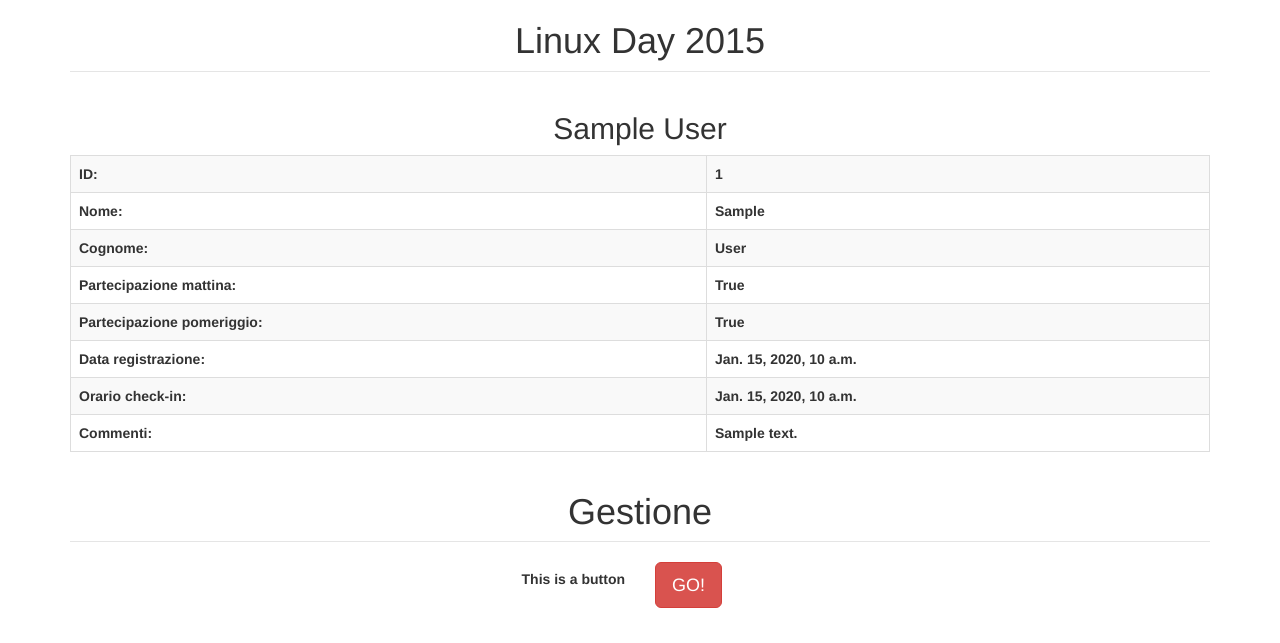
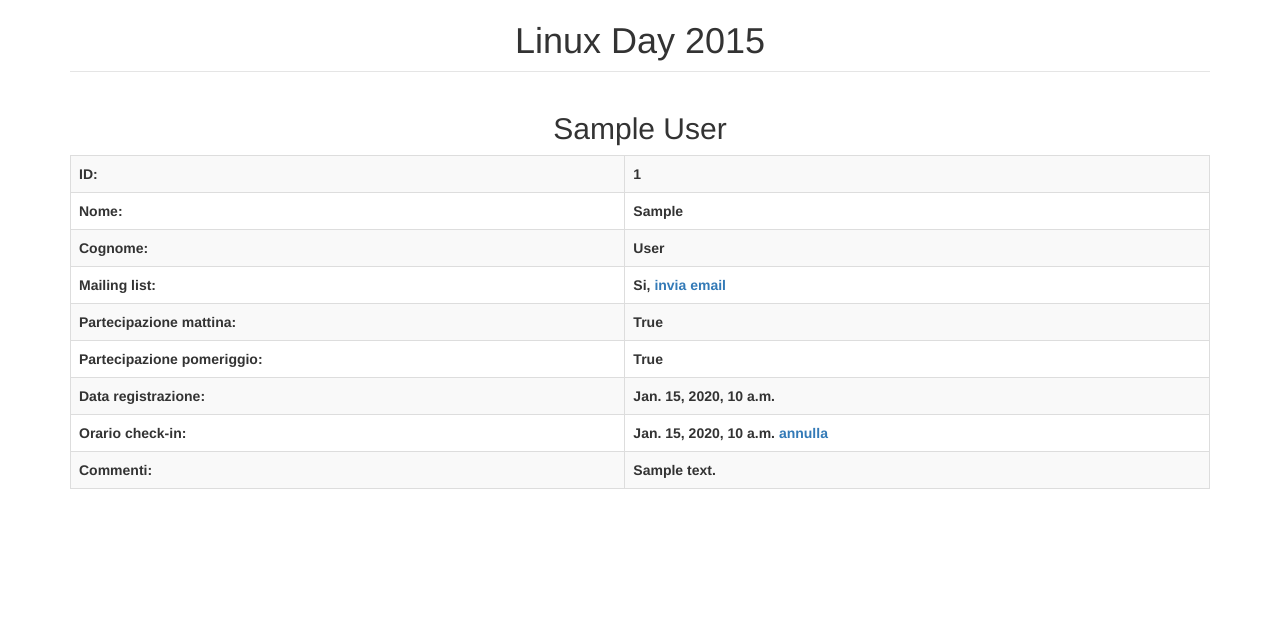
Before and after one commit to Roma2Lug-Projects/Registration-Form, a Django app: page /participants/details?id=1 in a window 1280 px wide. Shown: the part 238-881 px from the top of the page. After the commit the page ends 727 px from the top, so only its background shows below. Run offline with Django 3.2, Linux system fonts and the light colour scheme; a user stored in the database is signed in; tables that the repository leaves empty hold one stand-in row (values such as "Sample post"); lists and menus that the app fills with data are empty; some libraries are stand-ins or nearby versions.

Commit message:
Email sender

```diff
--- a/server/registration_form/portal/models.py
+++ b/server/registration_form/portal/models.py
@@ -21,3 +21,6 @@
 	check_in = models.DateTimeField(blank=True, null=True)
 
 	comments = models.TextField(blank=True)
+
+	def __str__(self):
+		return str(self.first_name) + ' ' + str(self.last_name)
--- a/server/registration_form/portal/templates/portal/base_template.html
+++ b/server/registration_form/portal/templates/portal/base_template.html
@@ -46,7 +46,7 @@
 
           <!-- Right side (account management) -->
           <ul class="nav navbar-nav navbar-right">
-{% if user and user.is_authenticated %}
+{% if user.is_authenticated %}
 			<li class="dropdown">
 			<a href="#" class="dropdown-toggle" data-toggle="dropdown">{{ user }} <span class="caret"></span></a>
               <ul class="dropdown-menu" role="menu">
@@ -56,7 +56,7 @@
                 <li class="divider"></li>
 	{% endif %}
                 <li class="dropdown-header">Gestione</li>
-				<li><a href="#">Invia email</a></li>
+				<li><a href="{% url 'portal:email_sender' %}?id=all">Invia email</a></li>
                 <li class="divider"></li>
 				<li><a href="{% url 'portal:logout' %}">Scollegati</a></li>
               </ul>
--- a/server/registration_form/portal/templates/portal/participant.html
+++ b/server/registration_form/portal/templates/portal/participant.html
@@ -1,6 +1,5 @@
 {% extends 'portal/base_template.html' %}
 {% load staticfiles %}
-{% load bootstrap %}
 
 {% block description %}Linux Day{% endblock %}
 {% block title %}{{ p.first_name }} {{ p.last_name }}{% endblock %}
@@ -24,6 +23,9 @@
 							<th><b>Cognome</b>:</th><th>{{ p.last_name }}</th>
 						</tr>
 						<tr>
+							<th><b>Mailing list</b>:</th><th>{% if p.mailing_list %}Si, <a href="{% url 'portal:email_sender' %}?id={{ p.participant_id }}">invia email</a>{% else %}No{% endif %}</th>
+						</tr>
+						<tr>
 							<th><b>Partecipazione mattina</b>:</th><th>{{ p.participate_morning }}</th>
 						</tr>
 						<tr>
@@ -33,7 +35,7 @@
 							<th><b>Data registrazione</b>:</th><th>{{ p.registration_date }}</th>
 						</tr>
 						<tr>
-							<th><b>Orario check-in</b>:</th><th>{{ p.check_in }}</th>
+							<th><b>Orario check-in</b>:</th><th>{% if not p.check_in %}<a href="{% url 'portal:participant_details' %}?id={{ p.participant_id }}&do_checkin=true">Fai check-in ora</a>{% else %}{{ p.check_in }} <a href="{% url 'portal:participant_details' %}?id={{ p.participant_id }}&do_checkin=false">annulla</a>{% endif %}</th>
 						</tr>
 						<tr>
 							<th><b>Commenti</b>:</th><th>{{ p.comments }}</th>
@@ -42,21 +44,5 @@
 				</table>
 			</div>
 		</div>
-		<div class="row">
-			<div class="col-sm-12"><legend><h1>Gestione</h1></legend></div>
-		</div>
-		<form class="form-horizontal">
-			<fieldset>
-
-				<!-- Button -->
-				<div class="form-group">
-				  <label class="col-sm-6 col-lg-6 control-label" for="levels">This is a button</label>
-				  <div class="col-sm-6 col-lg-6">
-					<a class="btn btn-lg btn-danger" href="#" role="button">GO!</a>
-				  </div>
-				</div>
-
-			</fieldset>
-		</form>
 
 {% endblock %}
--- a/server/registration_form/portal/templates/portal/participant_list.html
+++ b/server/registration_form/portal/templates/portal/participant_list.html
@@ -1,6 +1,5 @@
 {% extends 'portal/base_template.html' %}
 {% load staticfiles %}
-{% load bootstrap %}
 
 {% block description %}Linux Day{% endblock %}
 {% block title %}Lista partecipanti{% endblock %}
--- a/server/registration_form/portal/urls.py
+++ b/server/registration_form/portal/urls.py
@@ -17,6 +17,7 @@
 	url(r'^participants/mailing_list$', views.mailing_list, name='mailing_list'),
 	url(r'^participants/checked_in$', views.checked_in, name='checked_in'),
 	url(r'^participants/details$', views.participant_details, name='participant_details'),
+	url(r'^emails$', views.email_sender, name='email_sender'),
 
 	# REST interfaces
 	url(r'^rest/$', views.RESTParticipantList.as_view(), name='rest_list'),
--- a/server/registration_form/portal/views.py
+++ b/server/registration_form/portal/views.py
@@ -26,7 +26,7 @@
 from rest_framework import permissions
 
 # Email
-from django.core.mail import EmailMultiAlternatives
+from django.core.mail import EmailMultiAlternatives, send_mass_mail
 from email.mime.image import MIMEImage
 
 # QR Code
@@ -42,7 +42,8 @@
 
 
 # Change this if you want to enable/disable emails service
-DISABLE_EMAIL = settings.DEBUG
+#DISABLE_EMAIL = settings.DEBUG
+DISABLE_EMAIL = False
 
 
 
@@ -58,7 +59,7 @@
 		participant_id = generateSerial()
 	return participant_id
 
-def send_email(participant):
+def send_registration_email(participant):
 	# Generate QRCode
 	img = qrcode.make(participant.participant_id, image_factory=PymagingImage)
 	img_stream = BytesIO()
@@ -66,7 +67,7 @@
 
 	# Compose email
 	subject = 'ID registrazione Linux Day Roma 2014'
-	from_email = 'Roma2LUG <roma2lug@gmail.com>'
+	from_email = settings.EMAIL_CANONICAL_NAME + ' <' + settings.EMAIL_HOST_USER + '>'
 
 	text = 'Caro ' + participant.first_name + ',\n'
 	text += 'grazie per esserti iscritto al nostro Linux Day.\n'
@@ -98,6 +99,17 @@
 
 	mail.send(fail_silently=True)
 
+def send_email(participants, subject, message):
+	from_email = settings.EMAIL_CANONICAL_NAME + ' <' + settings.EMAIL_HOST_USER + '>'
+
+	email_list = []
+	for p in participants:
+		email = str(p) + ' <' + p.email + '>'
+		email_list.append((subject, message, from_email, [email,]))
+	email_tuples = tuple(email_list)
+
+	send_mass_mail(email_tuples, fail_silently=True)
+
 PARTICIPATIONS = [
 	[0, 'Mattina'],
 	[1, 'Pomeriggio'],
@@ -112,14 +124,11 @@
 	comments = forms.CharField(label='Commenti', max_length=512, widget=forms.Textarea, required=False)
 	mailing_list = forms.BooleanField(label='Consenti di ricevere email riguardanti il Linux Day come variazioni sul programma o eventi speciali.', initial=True, required=False)
 
-def get_mails():
-	return Participant.objects.filter(mailing_list=True).value_list('email', flat=True)
-
 
 
 # Views
 
-@require_http_methods(["GET", "POST"])
+@require_http_methods(['GET', 'POST'])
 def index(request):
 	# if this is a POST request we need to process the form data
 	if request.method == 'POST':
@@ -158,7 +167,7 @@
 
 			# Send the email
 			if not DISABLE_EMAIL:
-				t = threading.Thread(target=send_email, args=(p,))
+				t = threading.Thread(target=send_registration_email, args=(p,))
 				t.start()
 			else:
 				print('Email disabled! No mail was sent to new registered user "' + form.cleaned_data['first_name'] + '".')
@@ -169,7 +178,7 @@
 
 	else:
 		# This is a GET HTTP request
-		content = {'user': request.user}
+		content = {}
 
 		if request.user.is_authenticated():
 			# Show a page summary
@@ -195,7 +204,7 @@
 
 		return render(request, 'portal/index.html', content)
 
-@require_http_methods(["GET",])
+@require_http_methods(['GET',])
 @login_required
 def participant_list(request):
 	participants = Participant.objects.values(
@@ -208,7 +217,7 @@
 			'mailing_list').order_by('last_name')
 	return render(request, 'portal/participant_list.html', {'participants': participants, 'message': 'Lista di tutte le persone iscritte'})
 
-@require_http_methods(["GET",])
+@require_http_methods(['GET',])
 @login_required
 def morning_users(request):
 	participants = Participant.objects.filter(participate_morning=True).values(
@@ -221,7 +230,7 @@
 			'mailing_list').order_by('last_name')
 	return render(request, 'portal/participant_list.html', {'participants': participants, 'message': 'Lista degli iscritti per la mattina'})
 
-@require_http_methods(["GET",])
+@require_http_methods(['GET',])
 @login_required
 def afternoon_users(request):
 	participants = Participant.objects.filter(participate_afternoon=True).values(
@@ -234,7 +243,7 @@
 			'mailing_list').order_by('last_name')
 	return render(request, 'portal/participant_list.html', {'participants': participants, 'message': 'Lista degli iscritti per il pomeriggio'})
 
-@require_http_methods(["GET",])
+@require_http_methods(['GET',])
 @login_required
 def mailing_list(request):
 	participants = Participant.objects.filter(mailing_list=True).values(
@@ -247,7 +256,7 @@
 			'mailing_list').order_by('last_name')
 	return render(request, 'portal/participant_list.html', {'participants': participants, 'message': 'Lista delle persone autorizzate a ricevere email'})
 
-@require_http_methods(["GET",])
+@require_http_methods(['GET',])
 @login_required
 def checked_in(request):
 	participants = Participant.objects.filter(check_in__isnull=False).values(
@@ -260,17 +269,57 @@
 			'mailing_list').order_by('last_name')
 	return render(request, 'portal/participant_list.html', {'participants': participants, 'message': 'Persone già presenti all\'evento'})
 
-@require_http_methods(["GET",])
+@require_http_methods(['GET',])
 @login_required
 def participant_details(request):
-	try:
-		participant_id = request.GET.get('id')
-	except:
-		raise Http404("ID inesistente")
+	participant_id = request.GET.get('id')
+	if not participant_id:
+		raise Http404('Non è stato richiesto nessun ID')
 
 	participant = get_object_or_404(Participant, participant_id=participant_id)
 
 	return render(request, 'portal/participant.html', {'p': participant})
+
+@require_http_methods(['GET','POST'])
+@login_required
+def email_sender(request):
+	if request.method == 'GET':
+		participant_id = request.GET.get('id')
+		if not participant_id:
+			raise Http404('Non è stato richiesto nessun ID')
+		if not (participant_id == 'all' or Participant.objects.filter(mailing_list=True, participant_id=participant_id).exists()):
+			raise Http404('ID non valido')
+
+		content = {'participant_id': participant_id,
+				'from': settings.EMAIL_CANONICAL_NAME + ' <' + settings.EMAIL_HOST_USER + '>'}
+
+		if participant_id == 'all':
+			content['to'] = str(Participant.objects.filter(mailing_list=True).count()) + ' partecipanti'
+		else:
+			participant = Participant.objects.get(participant_id=participant_id)
+			content['to'] = str(participant)
+
+		return render(request, 'portal/emails.html', content)
+
+	else:
+		participant_id = request.POST['participant_id']
+		subject = request.POST['subject']
+		message = request.POST['message']
+
+		if participant_id == 'all':
+			participants = Participant.objects.filter(mailing_list=True)
+
+		else:
+			participants = Participant.objects.filter(mailing_list=True, participant_id=participant_id)
+
+		# Send the email
+		if not DISABLE_EMAIL:
+			t = threading.Thread(target=send_email, args=(participants, subject, message))
+			t.start()
+		else:
+			print('Email disabled! No mail was sent.')
+
+		return render(request, 'portal/emails.html', {'confirm_message': 'L\'email è stata inviata a ' + str(len(participants)) + ' partecipanti.'})
 
 
 
```
Also changed, not shown: server/registration_form/portal/templates/portal/emails.html (added, +60 -0 lines), server/registration_form/portal/templates/portal/index.html (+23 -1 lines), 1 other file.
